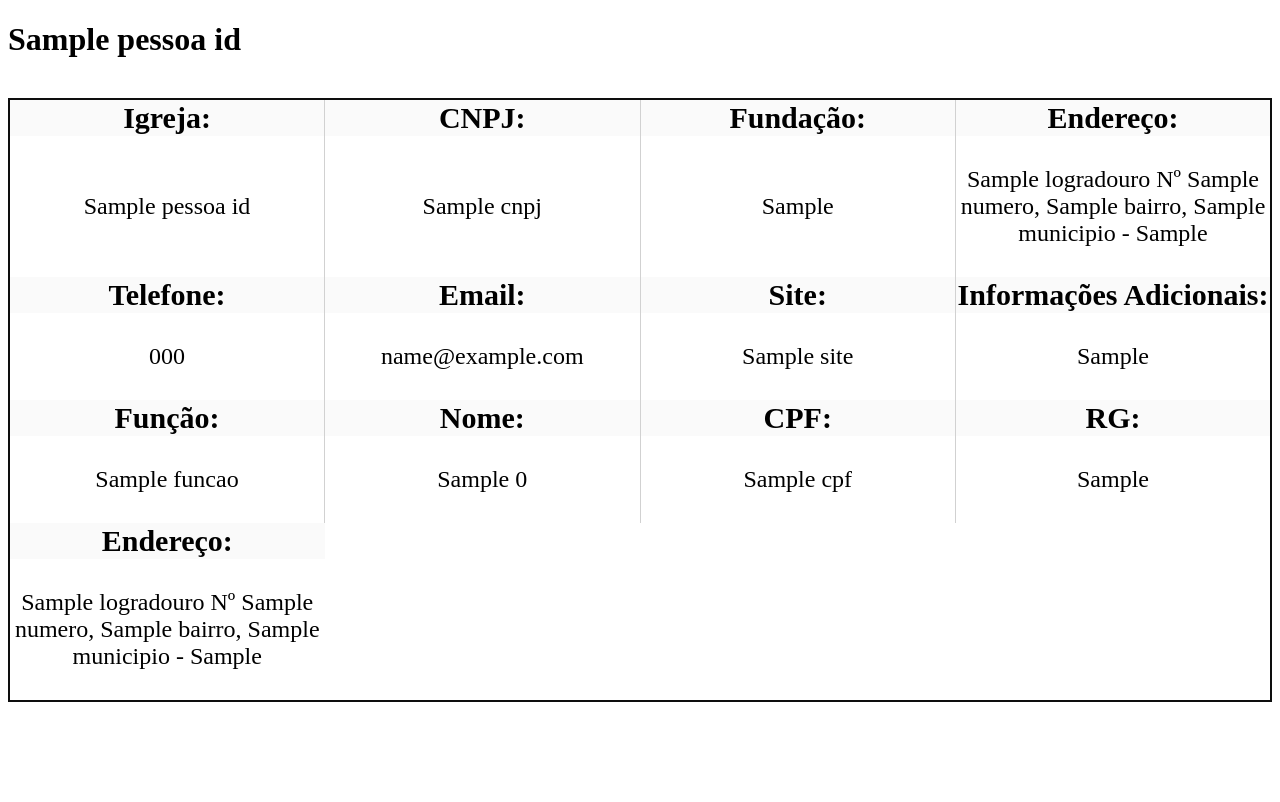
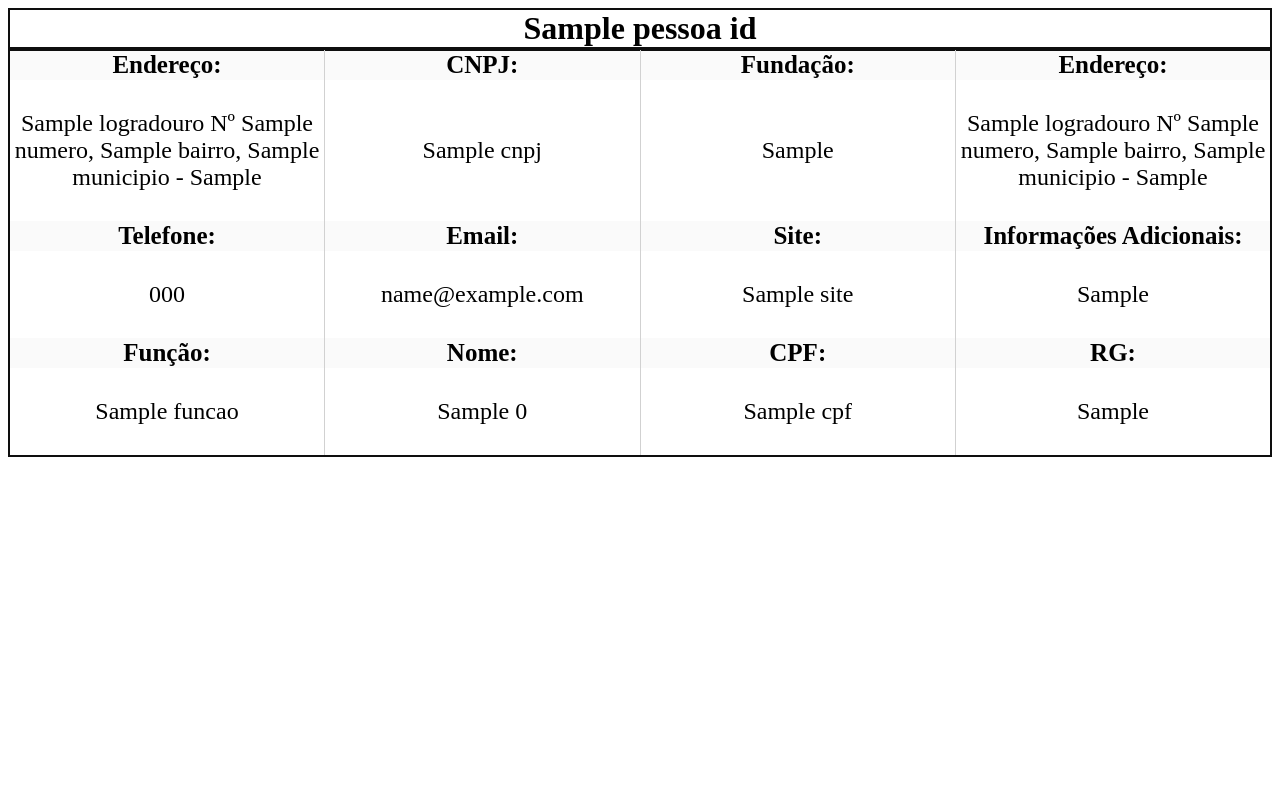
Before and after one commit to gconelhero/apecsul, a Django app: template apecsul/templates/cadastro/igrejas_view.html in a window 1280 px wide. After the commit the page ends 457 px from the top, so only its background shows below. Run offline with Django 3.2, Linux system fonts and the light colour scheme; the template is opened without the code that fills it: most values are stand-ins (such as "Sample title", 1, 10 or a date in 2020).

Commit message:
Ajustes layout tabelas

```diff
--- a/apecsul/cadastro/views/views.py
+++ b/apecsul/cadastro/views/views.py
@@ -6,7 +6,6 @@ def igrejas_view(request):
     if request.user.is_authenticated:
         igrejas = PessoaJuridica.objects.all()
         igrejas_list = []
-
         for igreja in igrejas:
             endereco = Endereco.objects.all().filter(pk=igreja.pk)
             pastor = Pastor.objects.all().filter(pastor_id=igreja.pk)
--- a/apecsul/templates/base/base.html
+++ b/apecsul/templates/base/base.html
@@ -157,7 +157,7 @@
                                 </a>
                             </li>
                             <li>
-                                <a href="{% url 'cadastro:igrejas_view' %}">
+                                <a href="{% url 'cadastro:igrejas_view' %}" target="_blank">
                                     Listar Igrejas
                                 </a>
                             </li>
--- a/apecsul/templates/cadastro/igrejas_view.html
+++ b/apecsul/templates/cadastro/igrejas_view.html
@@ -16,7 +16,7 @@
     padding-bottom: 30px;
   }
   th {
-    font-size: 30px;
+    font-size: 25px;
   }
   #desktop{
     max-width: 2480px;
@@ -28,8 +28,14 @@
     width: auto;
     overflow: hidden;
     word-wrap: break-word;
+  }@media print
+{
+  table { page-break-after:auto }
+  table {
+    page-break-after: always;
   }
 
+}
 
   @media only screen and (max-width: 800px) {
     .table-responsive#desktop {
@@ -67,21 +73,29 @@
 
   }
 </style>
-<h1 class="titulo">{{ fazenda.pessoa_id.nome_razao_social }}</h1>
 {% csrf_token %}
 <body>
   {% for igreja in igrejas %}
+
   <div id="desktop" class="table-responsive">
     <table id="desktop" class="table">
-
       <tr>
-        <th>Igreja:</th>
+        <h1 style="margin: 0px; border: 2px solid rgb(14, 14, 14) ; text-align: center;">
+            {{ igreja.0.pessoa_id.nome_razao_social }}
+        </h1>
+      </tr>
+      <tr>
+        <th>Endereço:</th>
         <th>CNPJ:</th>
         <th>Fundação:</th>
         <th>Endereço:</th>
       </tr>
       <tr>
-        <td>{{ igreja.0.pessoa_id.nome_razao_social }}</td>
+        {% if igreja.2.0 %}
+        <td>{{ igreja.2.0.logradouro }} Nº {{ igreja.2.0.numero }}, {{ igreja.2.0.bairro }}, {{ igreja.2.0.municipio }} - {{ igreja.2.0.uf }}</td>
+        {% else %}
+        <td></td>
+        {% endif %}
         <td>{{ igreja.0.cnpj }}</td>
         <td>{{ igreja.0.data_fundacao }}</td>
         {% if igreja.1 %}
@@ -116,18 +130,6 @@
         <td>{{ igreja.2.0.cpf }}</td>
         <td>{{ igreja.2.0.rg }}</td>
       </tr>
-      <tr>
-        <th>Endereço:</th>
-      </tr>
-
-      <tr>
-        {% if igreja.2.0 %}
-        <td>{{ igreja.2.0.logradouro }} Nº {{ igreja.2.0.numero }}, {{ igreja.2.0.bairro }}, {{ igreja.2.0.municipio }} - {{ igreja.2.0.uf }}</td>
-        {% else %}
-        <td></td>
-        {% endif %}
-      </tr>
-      <br>
 
     </table>
   </div>
--- a/requirements.txt
+++ b/requirements.txt
@@ -2,3 +2,4 @@ django
 python-decouple
 dj-database-url
 Pillow
+xhtml2pdf==0.2.5
```
Also changed, not shown: apecsul/templates/cadastro/igreja_view.html (+9 -4 lines), apecsul/static/css/style.css (line endings or trailing spaces), apecsul/static/js/admin.js.
